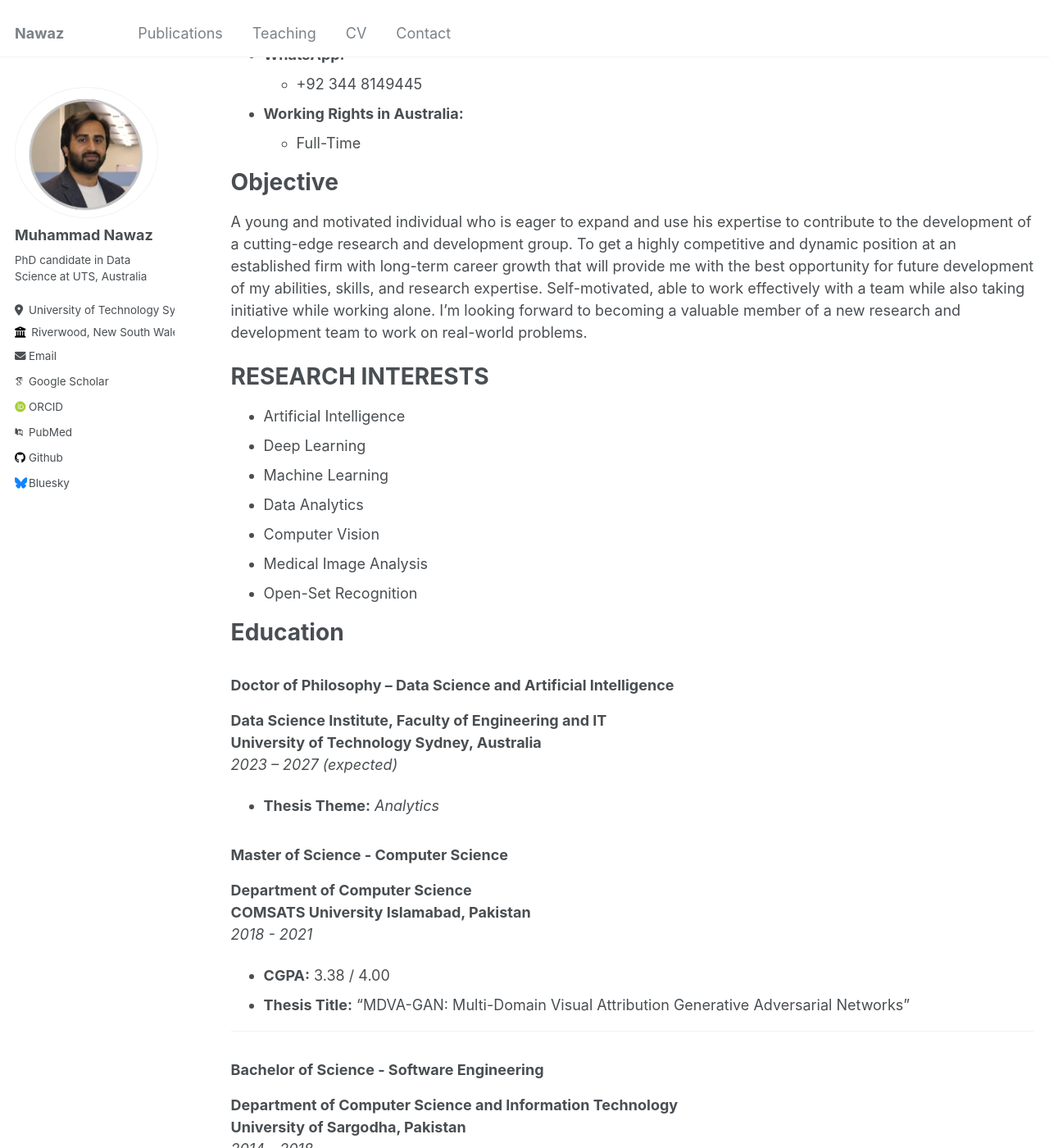
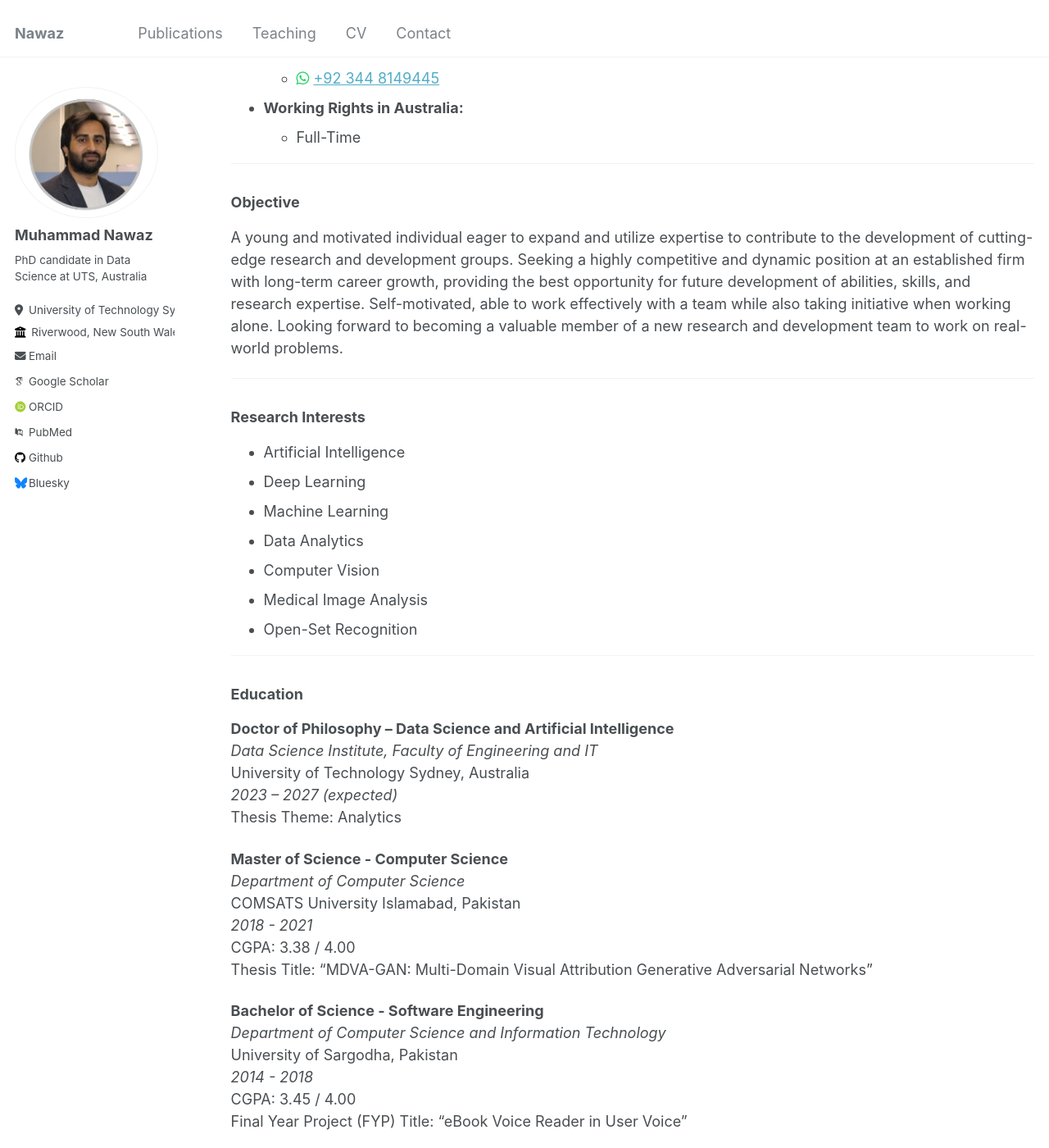
Before and after one commit to basmakhan11/Nawaz.github.io, a Jekyll site: the page built from _pages/cv.md, in a window 1280 px wide and 1400 px high, scrolled down 493 px. Shown: the whole window at 82% size. Built offline with Jekyll 4.4.1, drawn with Linux system fonts in a browser that asks for light colours; some web fonts are replaced; some of the changed text lies outside the part shown.

Commit message:
Update cv.md

```diff
--- a/_pages/cv.md
+++ b/_pages/cv.md
@@ -9,163 +9,136 @@ redirect_from:
 
 {% include base_path %}
 
-# Muhammad Nawaz
-## Doctor of Philosophy
+
+
+## Muhammad Nawaz
+*Doctor of Philosophy*
+
+---
 
 ### Contact Information
 
 - **Email:**
-  - muhammad.nawaz@student.uts.edu.au
-  - muhammad.nawaz.uts@gmail.com
-  - nawazkhan.cui2018@gmail.com
+  - <i class="fas fa-envelope" style="color: #007bff;"></i> [muhammad.nawaz@student.uts.edu.au](mailto:muhammad.nawaz@student.uts.edu.au)
+  - <i class="fas fa-envelope" style="color: #007bff;"></i> [muhammad.nawaz.uts@gmail.com](mailto:muhammad.nawaz.uts@gmail.com)
+  - <i class="fas fa-envelope" style="color: #007bff;"></i> [nawazkhan.cui2018@gmail.com](mailto:nawazkhan.cui2018@gmail.com)
 
 - **Phone:**
-  - 0466715446
+  - <i class="fas fa-phone" style="color: #28a745;"></i> 0466715446
 
 - **WhatsApp:**
-  - +92 344 8149445
+  - <i class="fab fa-whatsapp" style="color: #25d366;"></i> [+92 344 8149445](https://wa.me/923448149445)
 
 - **Working Rights in Australia:**
   - Full-Time
 
+---
 
-
-
-Objective
-======
-A young and motivated individual who is eager to expand and use his expertise to contribute to the development of a cutting-edge research and development group. To get a highly competitive and dynamic position at an established firm with long-term career growth that will provide me with the best opportunity for future development of my abilities, skills, and research expertise. Self-motivated, able to work effectively with a team while also taking initiative while working alone. I'm looking forward to becoming a valuable member of a new research and development team to work on real-world problems.
-
-RESEARCH INTERESTS
-==========
-* Artificial Intelligence
-* Deep Learning
-* Machine Learning
-* Data Analytics
-* Computer Vision
-* Medical Image Analysis
-* Open-Set Recognition
-
-Education
-======
-### Doctor of Philosophy – Data Science and Artificial Intelligence
-**Data Science Institute, Faculty of Engineering and IT**
-**University of Technology Sydney, Australia**
-_2023 – 2027 (expected)_
-
-- **Thesis Theme:** _Analytics_
-
-### Master of Science - Computer Science
-**Department of Computer Science**
-**COMSATS University Islamabad, Pakistan**
-_2018 - 2021_
-
-- **CGPA:** 3.38 / 4.00
-- **Thesis Title:** “MDVA-GAN: Multi-Domain Visual Attribution Generative Adversarial Networks”
+### Objective
+A young and motivated individual eager to expand and utilize expertise to contribute to the development of cutting-edge research and development groups. Seeking a highly competitive and dynamic position at an established firm with long-term career growth, providing the best opportunity for future development of abilities, skills, and research expertise. Self-motivated, able to work effectively with a team while also taking initiative when working alone. Looking forward to becoming a valuable member of a new research and development team to work on real-world problems.
 
 ---
 
-### Bachelor of Science - Software Engineering
-**Department of Computer Science and Information Technology**
-**University of Sargodha, Pakistan**
-_2014 - 2018_
+### Research Interests
+- Artificial Intelligence
+- Deep Learning
+- Machine Learning
+- Data Analytics
+- Computer Vision
+- Medical Image Analysis
+- Open-Set Recognition
 
-- **CGPA:** 3.45 / 4.00
-- **Final Year Project (FYP) Title:** “eBook Voice Reader in User Voice”
+---
 
-# Publications
+### Education
 
-## Published Conference Articles
+**Doctor of Philosophy – Data Science and Artificial Intelligence**
+*Data Science Institute, Faculty of Engineering and IT*
+University of Technology Sydney, Australia
+*2023 – 2027 (expected)*
+Thesis Theme: Analytics
 
-- **Title:** An Approximate Forecasting of Electricity Load and Price of a Smart Home Using Nearest Neighbor
-  - *Published in:* CISIS 2019: Complex, Intelligent, and Software Intensive Systems
+**Master of Science - Computer Science**
+*Department of Computer Science*
+COMSATS University Islamabad, Pakistan
+*2018 - 2021*
+CGPA: 3.38 / 4.00
+Thesis Title: “MDVA-GAN: Multi-Domain Visual Attribution Generative Adversarial Networks”
 
-## Published Journal Articles
+**Bachelor of Science - Software Engineering**
+*Department of Computer Science and Information Technology*
+University of Sargodha, Pakistan
+*2014 - 2018*
+CGPA: 3.45 / 4.00
+Final Year Project (FYP) Title: “eBook Voice Reader in User Voice”
 
-- **Title:** MDVA-GAN: Multi-Domain Visual Attribution Generative Adversarial Networks
-  - *Published in:* Neural Computing and Applications
+---
 
-## Submitted Journal Articles
+### Publications
 
-- **Title:** MDVA-GAN v2: A Generative Model for Data Tagging in Medical Images
-  - *Submitted in:* Computers in Biology and Medicine
+**Published Conference Articles**
+- Title: An Approximate Forecasting of Electricity Load and Price of a Smart Home Using Nearest Neighbor
+  Published in: CISIS 2019: Complex, Intelligent, and Software Intensive Systems
 
-## In-Process Articles
+**Published Journal Articles**
+- Title: MDVA-GAN: Multi-Domain Visual Attribution Generative Adversarial Networks
+  Published in: Neural Computing and Applications
 
-- **Title:** Ensemble Approach for Precise Classification and Interpretable Segmentation
+**Submitted Journal Articles**
+- Title: MDVA-GAN v2: A Generative Model for Data Tagging in Medical Images
+  Submitted in: Computers in Biology and Medicine
 
+**In-Process Articles**
+- Title: Ensemble Approach for Precise Classification and Interpretable Segmentation
 
-## Professional Experience
+---
 
-### Research Assistant
-**Medical Imaging and Diagnostic Laboratory, National Centre of Artificial Intelligence (MIDL-NCAI)**
-**COMSATS University Islamabad, Islamabad, Pakistan**
-_2021 - 2023_
+### Professional Experience
 
+**Research Assistant**
+*Medical Imaging and Diagnostic Laboratory, National Centre of Artificial Intelligence (MIDL-NCAI)*
+COMSATS University Islamabad, Islamabad, Pakistan
+*2021 - 2023*
 - Conducted research on developing and training deep learning models for automatic identification of lung diseases using Chest X-Ray radiographs.
 - Worked with medical imaging datasets like CheXpert, TBX11K, and COVID-19 to detect and categorize diseases.
 - Developed Explainable Artificial Intelligence (XAI) systems to visualize disease effects and generate pixel-level labels from image-level labels.
 - Contributed to research areas including weakly supervised learning, generative AI, XAI, and data augmentation.
 
-### Lecturer
-**Faculty of Engineering, Science and Technology**
-**Hamdard University Islamabad Campus, Pakistan**
-_2023_
-
+**Lecturer**
+*Faculty of Engineering, Science and Technology*
+Hamdard University Islamabad Campus, Pakistan
+*2023*
 - Taught a pivotal course in computer vision, emphasizing both theoretical knowledge and practical proficiency.
 - Equipped students with a comprehensive understanding of computer vision fundamentals and deep learning algorithms.
 - Integrated theoretical concepts with hands-on projects to provide a learning environment that fostered practical application.
 - Guided students in engaging projects that applied cutting-edge deep learning algorithms, reinforcing theoretical concepts with practical experience.
 
+---
 
+### Completed Research Projects
 
-# Completed Research Projects
-
-- **Deep Learning based Tuberculosis Detection System using Chest X-Ray radiograph**
-- **COVID-19 Prediction using Deep Learning Techniques**
-- **Parkinson Disease Detection using Detectron2 and machine learning**
-- **Deep Learning based Weeds Segmentation and Classification**
-- **Deep Learning for Fine Grained Recognition**
-- **Deep Learning for Crowd Counting**
+- Deep Learning based Tuberculosis Detection System using Chest X-Ray radiograph
+- COVID-19 Prediction using Deep Learning Techniques
+- Parkinson Disease Detection using Detectron2 and machine learning
+- Deep Learning based Weeds Segmentation and Classification
+- Deep Learning for Fine Grained Recognition
+- Deep Learning for Crowd Counting
 
 ---
 
-# Technical Skills
+### Technical Skills
 
-## Programming Languages
+**Programming Languages**
+- Python, Java, C, and C++
 
-Python, Java, C, and C++
-
-## Tools
-
-Anaconda, Spsyder, Jupyter Notebook, Google Colab, Kaggle, Microsoft Visual Studio, NetBeans, Android Studio, Unity 3D, MS Project, MS Office, MS Visio, Wondershare Filmora 9, Adobe Photoshop
+**Tools**
+- Anaconda, Spsyder, Jupyter Notebook, Google Colab, Kaggle, Microsoft Visual Studio, NetBeans, Android Studio, Unity 3D, MS Project, MS Office, MS Visio, Wondershare Filmora 9, Adobe Photoshop
 
 ---
 
-# Awards and Achievements
+### Awards and Achievements
 
-- **Fully Funded Doctor of Philosophy Scholarship:**
-  - International Research and UTS President's Scholarship awarded by University of Technology Sydney, Australia
-- **Fully Funded Master Scholarship:**
-  - The Punjab Educational Endowment Fund Scholarship awarded by the Government of Punjab, Pakistan
-- **Fully Funded Bachelor Scholarship:**
-  - Need Based Scholarship awarded by Higher Education Commission Pakistan
-- **Prime Minister’s Laptop:**
-  - Prime Minister’s Laptop awarded by Prime Minister of Pakistan
-
----
-
-# Personal Attributes
-
-- **Team leader**
-- **Target oriented**
-- **Used to with lab environment**
-- **Keeps up with the deadline**
-- **Able to value addition into the assigned work**
-- **Excellent communication skills in verbal and written**
-- **Love to play badminton**
-
----
-
-# References
-
-Professional references are available upon request. Please feel free to contact me for a list of references when needed.
+- Fully Funded Doctor of Philosophy Scholarship: International Research and UTS President’s Scholarship awarded by University of Technology Sydney, Australia
+- Fully Funded Master Scholarship: The Punjab Educational Endowment Fund Scholarship awarded by the Government of Punjab, Pakistan
+- Fully Funded Bachelor Scholarship: Need Based Scholarship awarded by Higher Education Commission Pakistan
+- Prime Minister’s Laptop:
```
Also changed, not shown: other parts of _pages/cv.md (+1 -1 lines).
